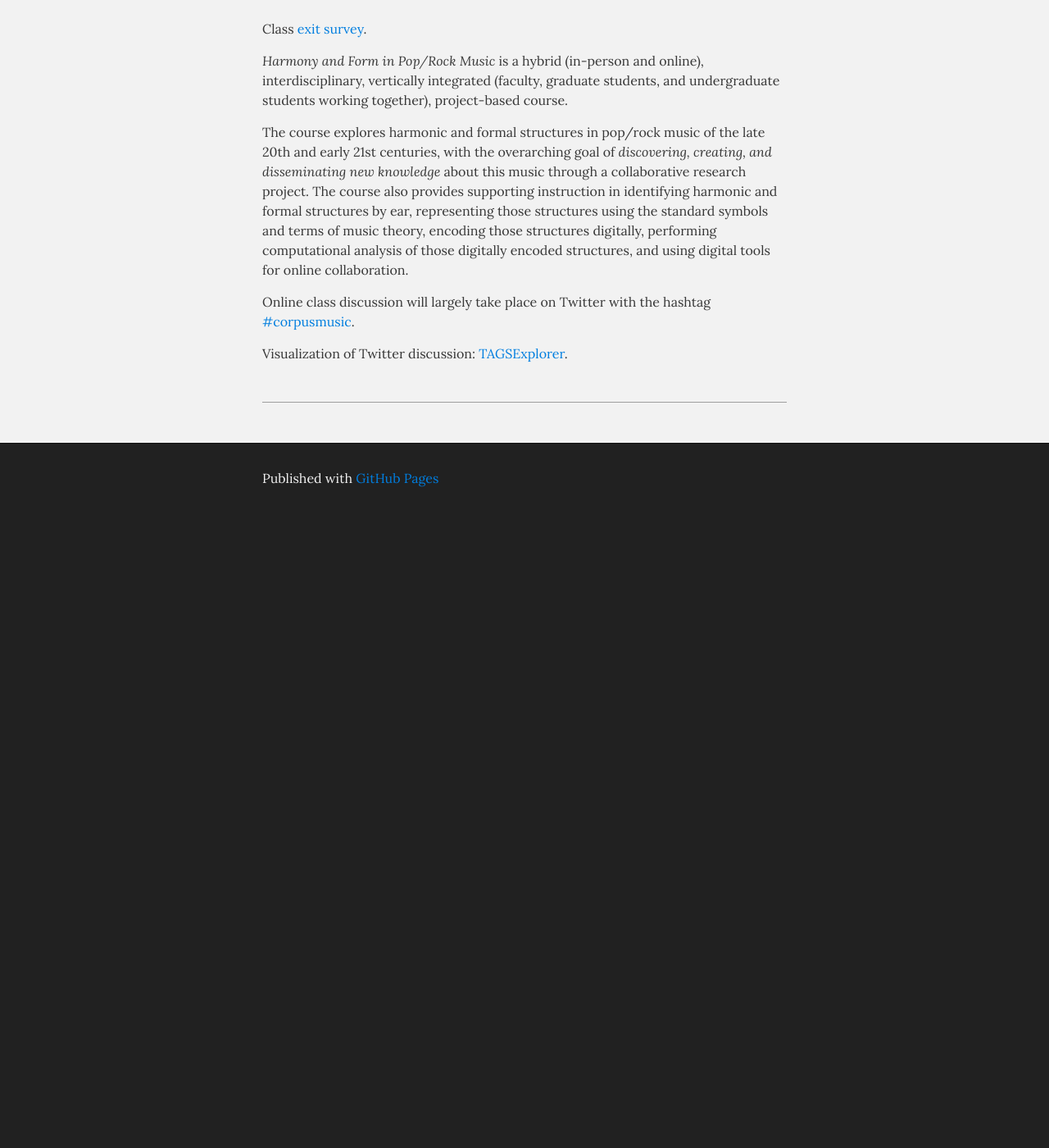
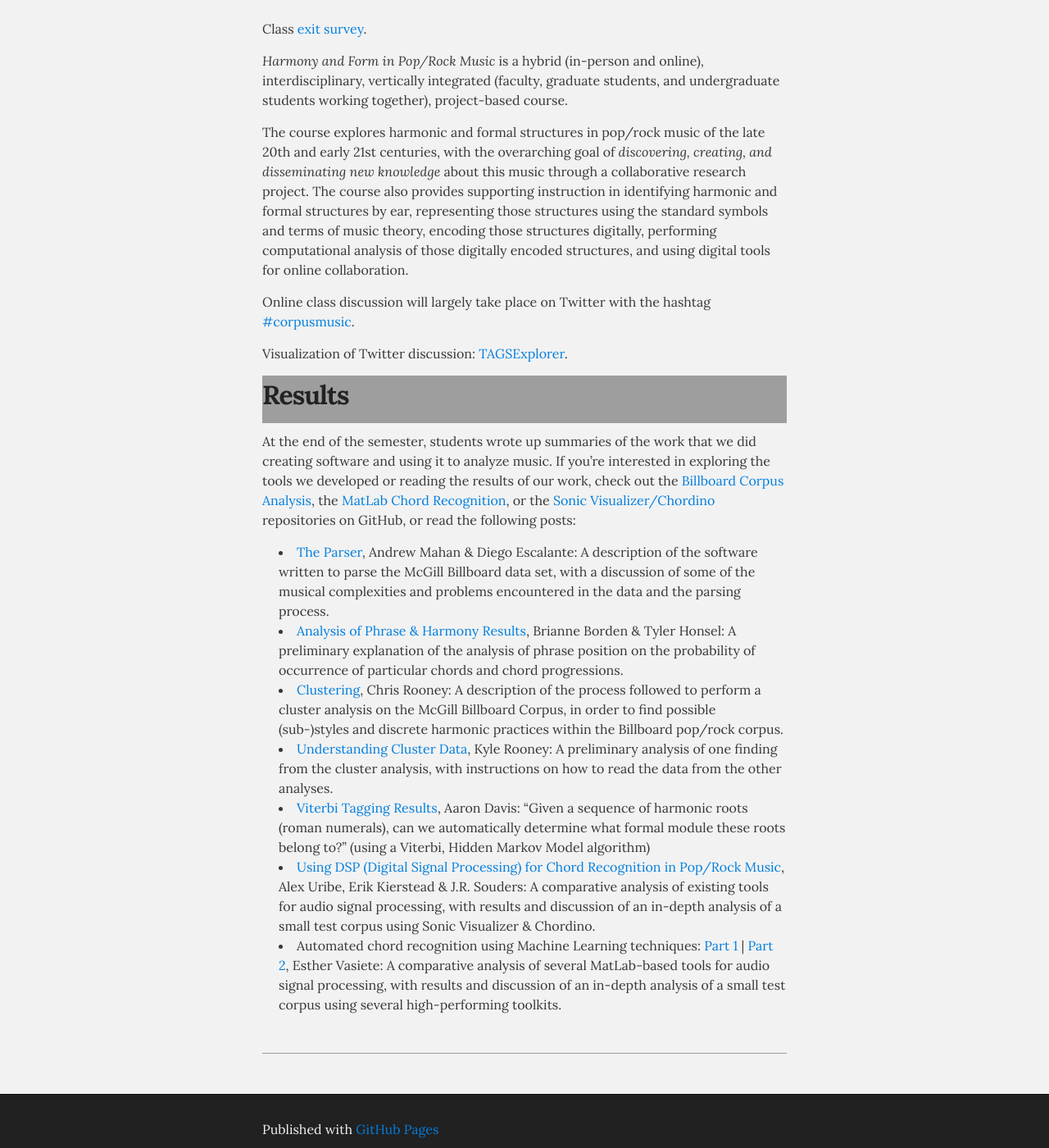
Before and after one commit to kshaffer/corpusmusic, a Jekyll site: the page built from index.md, in a window 1280 px wide and 1400 px high, scrolled down 343 px. Shown: the whole window at 82% size. Built offline with Jekyll 4.4.1, drawn with Linux system fonts in a browser that asks for light colours; before the commit the page ends 973 px from its top, so only the background shows below that.

Commit message:
update index with results links

```diff
--- a/index.md
+++ b/index.md
@@ -15,3 +15,15 @@ The course explores harmonic and formal structures in pop/rock music of the late
 Online class discussion will largely take place on Twitter with the hashtag [#corpusmusic](https://twitter.com/search?f=realtime&q=%23corpusmusic&src=typd).
 
 Visualization of Twitter discussion: [TAGSExplorer](https://www.google.com/url?q=http://hawksey.info/tagsexplorer/?key%3DtT6fnN-vi5YD2qxMAXRNlMQ%26sheet%3Doaw&sa=D&usg=ALhdy2_e2jli3ZcS1quYIvxZdm533kBusQ).
+
+## Results ##
+
+At the end of the semester, students wrote up summaries of the work that we did creating software and using it to analyze music. If you're interested in exploring the tools we developed or reading the results of our work, check out the [Billboard Corpus Analysis](https://github.com/corpusmusic/billboardcorpus), the [MatLab Chord Recognition](https://github.com/corpusmusic/chordRecognition), or the [Sonic Visualizer/Chordino](https://github.com/corpusmusic/dsp_chordino) repositories on GitHub, or read the following posts:
+
+- [The Parser]({{ root_url }}/results/TheParser.html), Andrew Mahan & Diego Escalante: A description of the software written to parse the McGill Billboard data set, with a discussion of some of the musical complexities and problems encountered in the data and the parsing process.
+- [Analysis of Phrase & Harmony Results]({{ root_url }}/results/PhraseHarmony.html), Brianne Borden & Tyler Honsel: A preliminary explanation of the analysis of phrase position on the probability of occurrence of particular chords and chord progressions.
+- [Clustering]({{ root_url }}/results/Clustering.html), Chris Rooney: A description of the process followed to perform a cluster analysis on the McGill Billboard Corpus, in order to find possible (sub-)styles and discrete harmonic practices within the Billboard pop/rock corpus.
+- [Understanding Cluster Data]({{ root_url }}/results/UnderstandingClusterData.html), Kyle Rooney: A preliminary analysis of one finding from the cluster analysis, with instructions on how to read the data from the other analyses.
+- [Viterbi Tagging Results]({{ root_url }}/results/ViterbiTaggingResults.html), Aaron Davis: "Given a sequence of harmonic roots (roman numerals), can we automatically determine what formal module these roots belong to?" (using a Viterbi, Hidden Markov Model algorithm)
+- [Using DSP (Digital Signal Processing) for Chord Recognition in Pop/Rock Music]({{ root_url }}/results/DSPChordRecognition.html), Alex Uribe, Erik Kierstead & J.R. Souders: A comparative analysis of existing tools for audio signal processing, with results and discussion of an in-depth analysis of a small test corpus using Sonic Visualizer & Chordino.
+- Automated chord recognition using Machine Learning techniques: [Part 1]({{ root_url }}/results/MachineLearningPt1.html) \| [Part 2]({{ root_url }}/results/MachineLearningPt2.html), Esther Vasiete: A comparative analysis of several MatLab-based tools for audio signal processing, with results and discussion of an in-depth analysis of a small test corpus using several high-performing toolkits.
```
